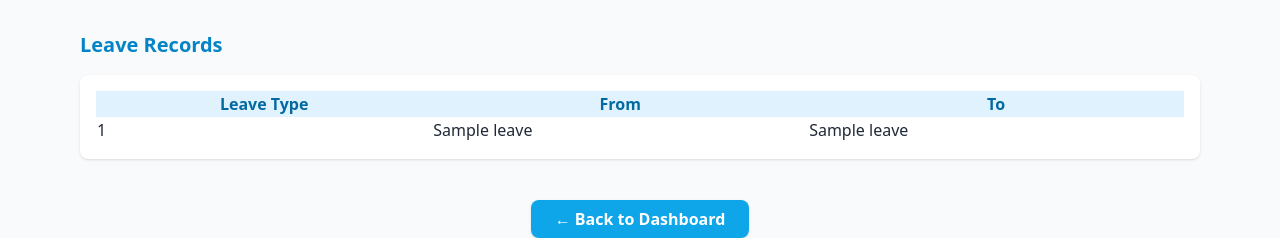
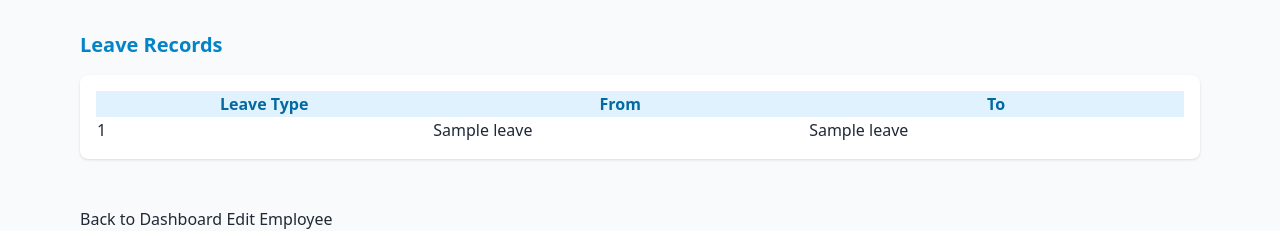
Before and after one commit to AitijyaGhosh365/HRIS_sys, a FastAPI app: template templates/employee.html in a window 1280 px wide. Shown: the part 659-897 px from the top of the page. Run offline with FastAPI, Linux system fonts and the light colour scheme; the template is opened without the code that fills it: most values are stand-ins (such as "Sample title", 1, 10 or a date in 2020); some libraries are stand-ins or nearby versions.

Commit message:
Update employee.html

```diff
--- a/templates/employee.html
+++ b/templates/employee.html
@@ -135,11 +135,9 @@
       </div>
     </section>
 
-    <!-- Back Button -->
-    <div class="text-center">
-      <a href="/dashboard" class="btn bg-sky-500 hover:bg-sky-600 text-white font-semibold px-6 py-2 rounded-lg shadow">
-        ← Back to Dashboard
-      </a>
+        <div class="btn-container">
+        <a href="/" class="btn">Back to Dashboard</a>
+        <a href="/admin/edit-employee/{{ employee['id'] }}" class="btn">Edit Employee</a>
     </div>
 
   </div>
```
